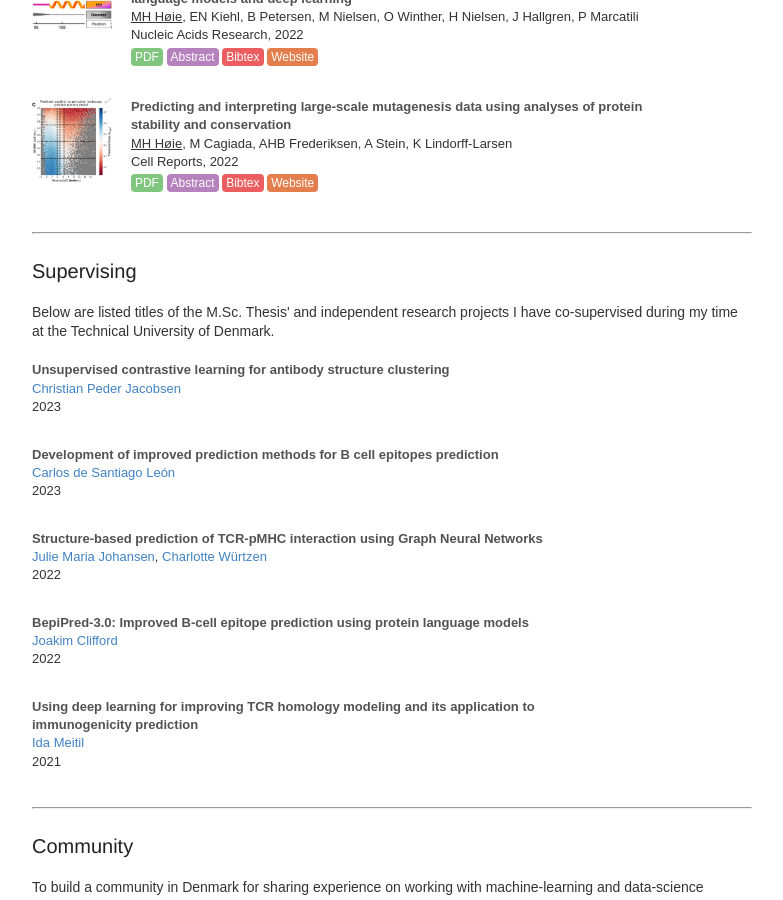
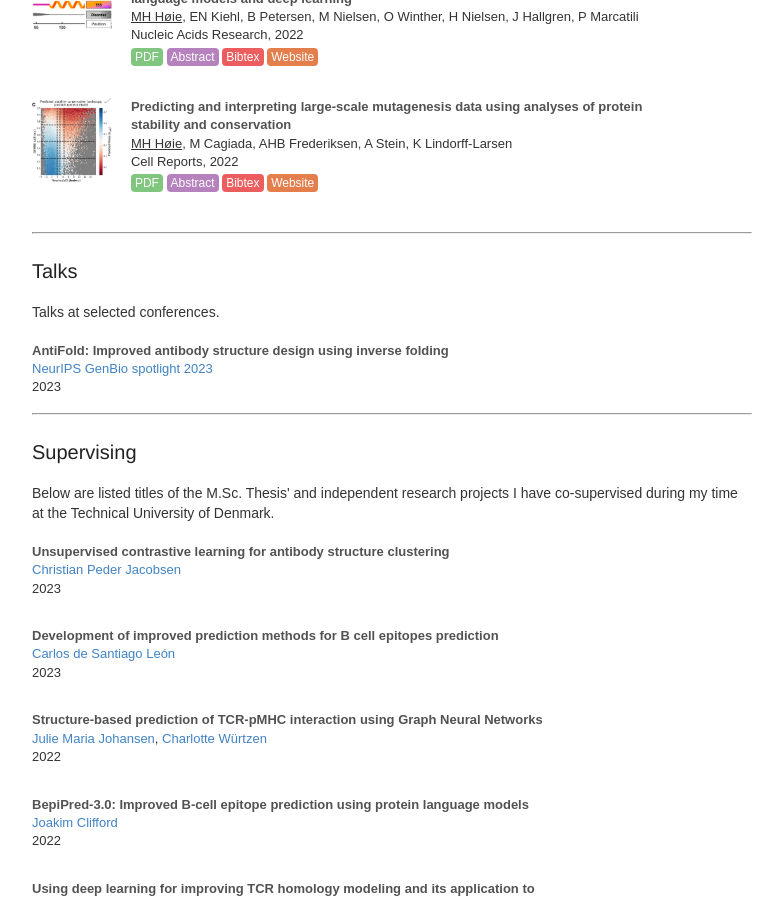
Before and after one commit to Magnushhoie/magnushhoie.github.io, a Jekyll site: the page built from index.html, in a window 1280 px wide and 900 px high, scrolled down 1076 px. Shown: the whole window, without its empty margins (248-1031 px from the left). Built offline with Jekyll 4.4.1, drawn with Linux system fonts in a browser that asks for light colours.

Commit message:
Update index.html

```diff
--- a/index.html
+++ b/index.html
@@ -147,6 +147,25 @@ title: magnushhoie
   {% endif %}
 {% endfor %}
 
+<hr>
+<a id="talks"></a>
+<h3>Talks</h3>
+
+Talks at selected conferences.
+
+<br>
+
+<br>
+<div class="publication">
+    <p>
+      <b><a style="color:#525252; padding:0px 0px" >AntiFold: Improved antibody structure design using inverse folding </b></a><br>
+        <a href=https://neurips.cc/virtual/2023/74695 >NeurIPS GenBio spotlight 2023</a>
+        <br>
+        2023
+        <br>
+    </p>
+</div>
+
 
 <hr>
 <a id="supervising"></a>
```
